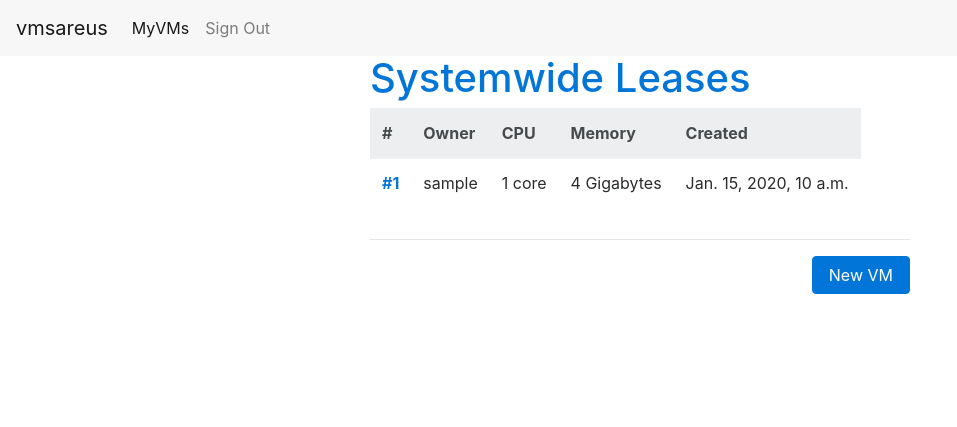
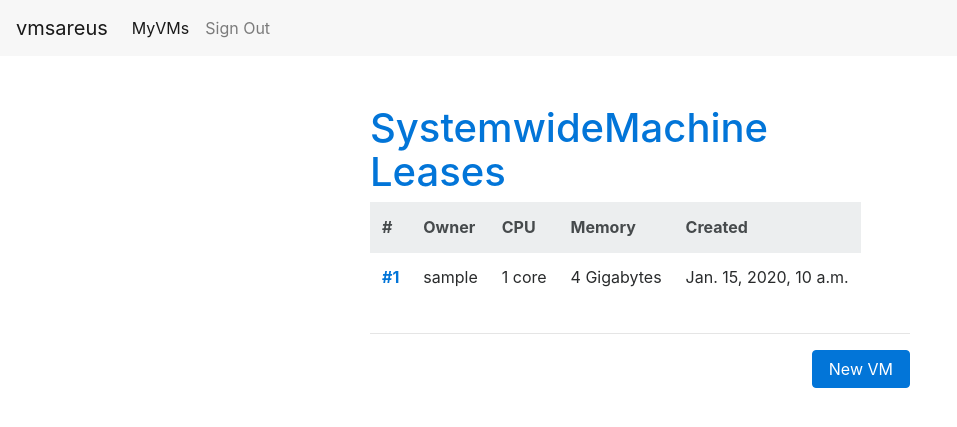
Before and after one commit to greendavegreen/vmsareus, a Django app: page /leases/ in a window 1280 px wide. Shown: the top 427 px of the page, without its empty margins (0-957 px from the left). Run offline with Django 3.2, Linux system fonts and the light colour scheme; a user stored in the database is signed in; tables that the repository leaves empty hold one stand-in row (values such as "Sample post"); parts of the project's set-up code (start-up, migrations or seed data) failed here and were passed over; some libraries are stand-ins or nearby versions.

Commit message:
cosmetic update to vm list template.

```diff
--- a/vmsareus/vmleases/templates/leases/vm_list.html
+++ b/vmsareus/vmleases/templates/leases/vm_list.html
@@ -8,10 +8,13 @@
 
 
 {% block content %}
+    <div class="row ">
+        <div class="spacer">&nbsp</div>
+    </div>
 <div class="row">
     <div class="col-lg-6 offset-lg-3 ">
     {%  if vms %}
-        <h1><a href="{% url 'leases:vm_list' %}">{% if user.is_superuser %}Systemwide{% endif %} Leases</a></h1>
+        <h1><a href="{% url 'leases:vm_list' %}">{% if user.is_superuser %}Systemwide{% endif %}Machine Leases</a></h1>
         <table class="table table-responsive table-hover">
             <thead class="thead-default">
                 <tr>
```
